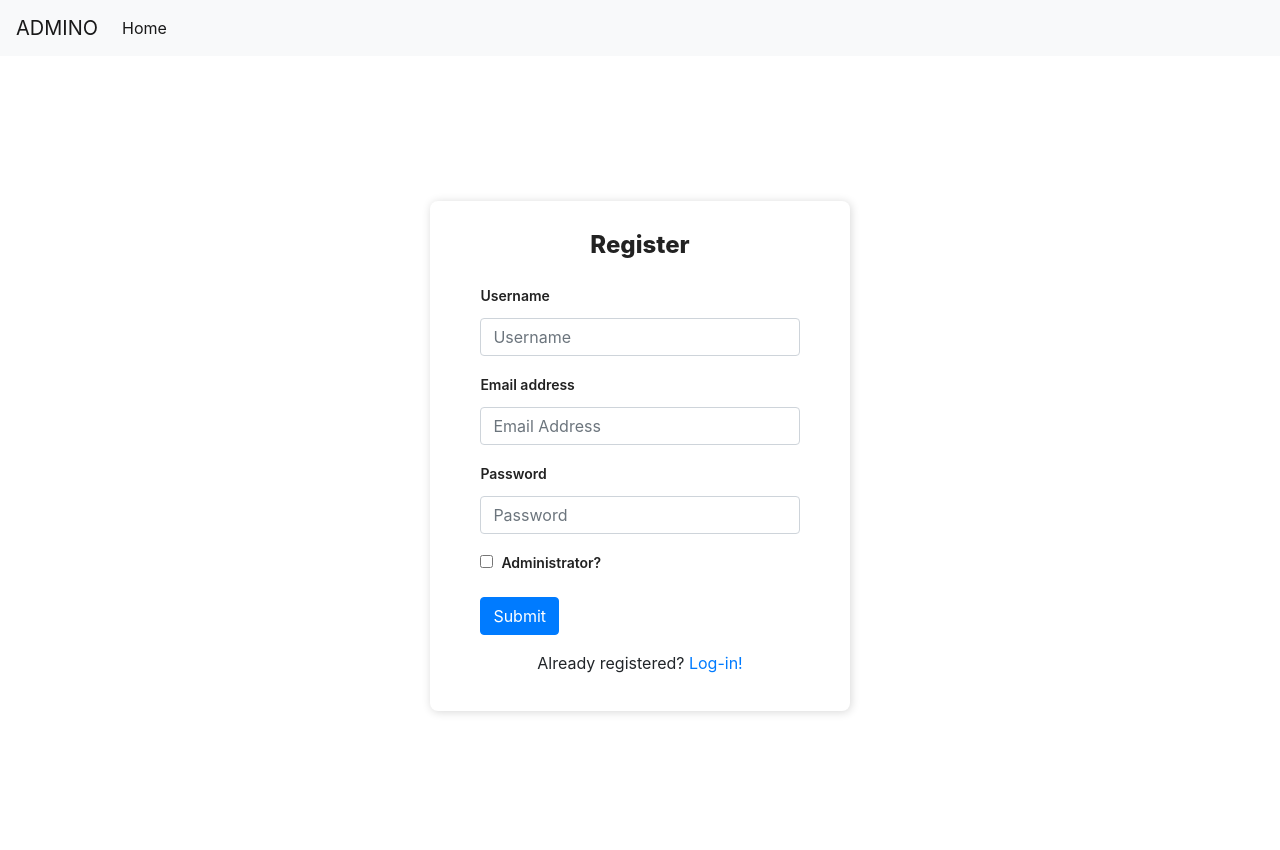
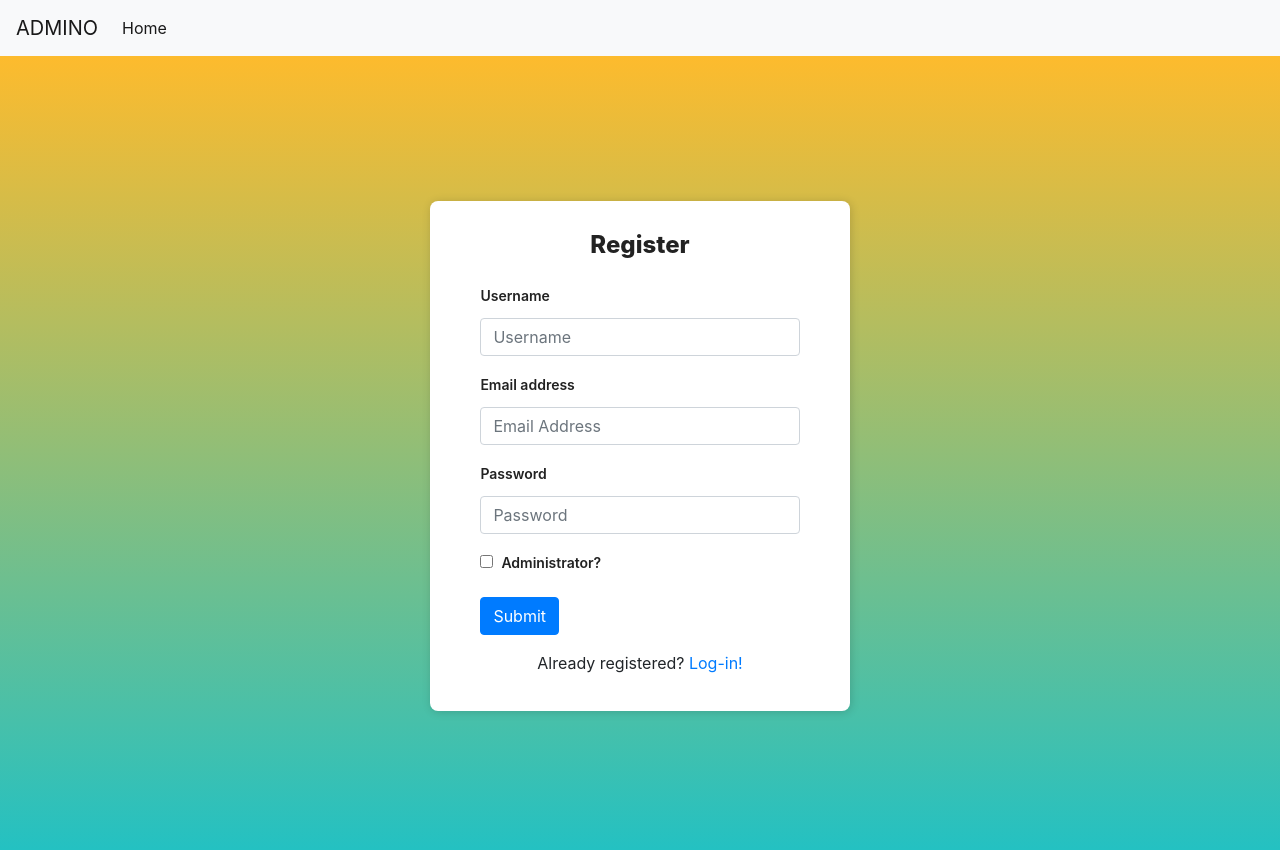
Before and after one commit to dariusika23/admin-app, a React (Create React App) app: page /register in a window 1280 px wide. Shown: the top 850 px of the page. Built offline with nearby package versions, Linux system fonts and the light colour scheme.

Commit message:
updated colors of the theme

```diff
--- a/src/index.tsx
+++ b/src/index.tsx
@@ -1,6 +1,7 @@
 import React from 'react';
 import ReactDOM from 'react-dom/client';
 import './index.css';
+import './style.css'
 import App from './App';
 import reportWebVitals from './reportWebVitals';
 
--- a/src/style.css
+++ b/src/style.css
@@ -1,4 +1,12 @@
 body {
 	margin: 0;
 	padding: 0;
+	height: 100vh;
+	background: rgb(34,193,195);
+background: linear-gradient(0deg, rgba(34,193,195,1) 0%, rgba(253,187,45,1) 100%);
 }
+
+.Auth-form-container {
+	background: rgb(34,193,195);
+background: linear-gradient(0deg, rgba(34,193,195,1) 0%, rgba(253,187,45,1) 100%);
+}
```
